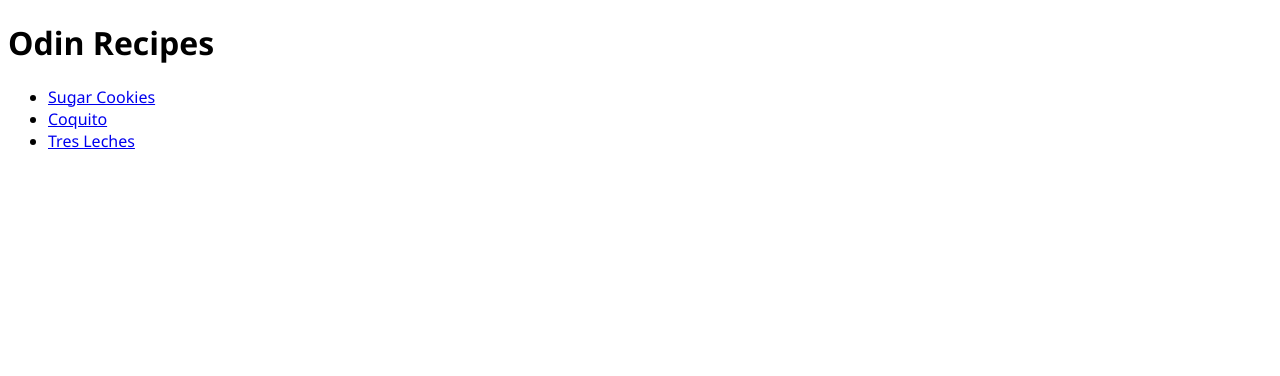
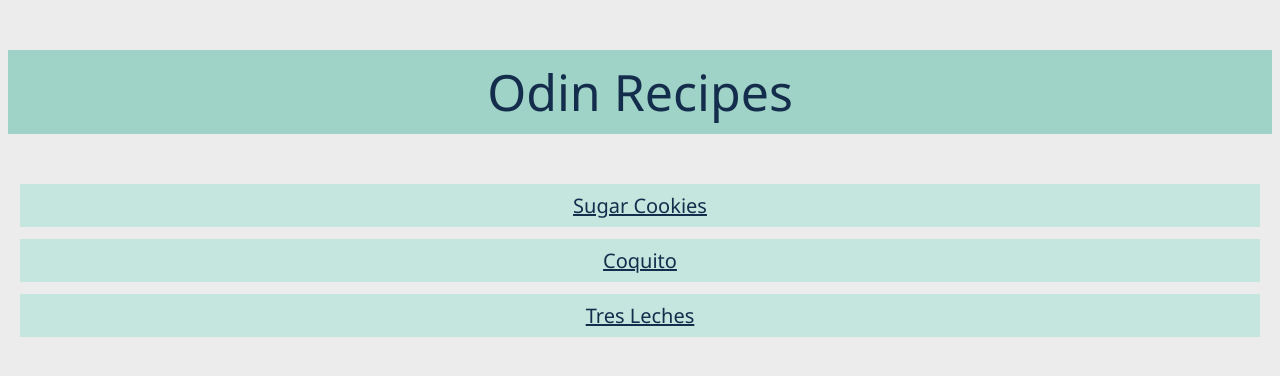
Before and after one commit to leanelys/odin-recipes, a plain HTML site: page index.html in a window 1280 px wide. Drawn offline with Linux system fonts and the light colour scheme.

Commit message:
Create and apply style sheet to index

```diff
--- a/index.html
+++ b/index.html
@@ -8,15 +8,18 @@
   </head>
 
   <body>
-    <div>
+    <p class="title">Odin Recipes</p>
+
+    <div class="content-card">
+      <a href="recipes/sugar-cookies.html">Sugar Cookies</a>
+    </div>
+    <div class="content-card">
+      <a href="recipes/coquito.html">Coquito</a>
+    </div>
+    <div class="content-card">
+      <a href="recipes/tres-leches.html">Tres Leches</a>
     </div>
 
-    <h1>Odin Recipes</h1>
-    <ul>
-      <li><a href="recipes/sugar-cookies.html">Sugar Cookies</a></li>
-      <li><a href="recipes/coquito.html">Coquito</a></li>
-      <li><a href="recipes/tres-leches.html">Tres Leches</a></li>
-    </ul>
   </body>
 
 </html>
--- a/style.css
+++ b/style.css
@@ -1,4 +1,24 @@
 
 * {
     font-family: 'Segoe UI', Tahoma, Geneva, Verdana, sans-serif;
+    color: #142d4c;
 }
+
+body {
+    background-color: #ececec;
+}
+
+.content-card {
+    background-color: #c4e6de;
+    font-size: 20px;
+    text-align: center;
+    margin: 12px;
+    padding: 8px;
+}
+
+.title {
+    font-size: 50px;
+    background-color: #9fd3c7;
+    padding: 8px;
+    text-align: center;
+}
```
